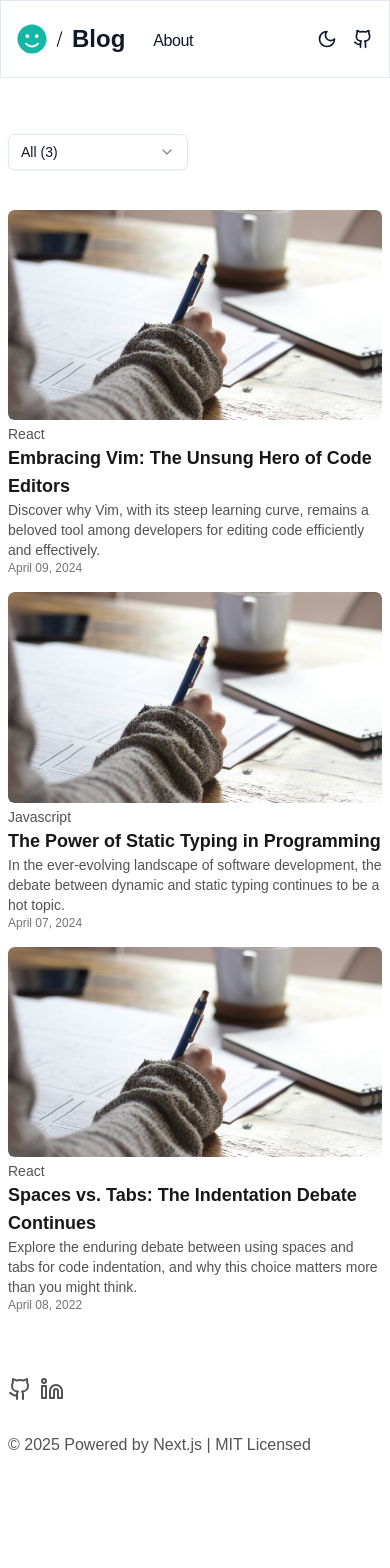
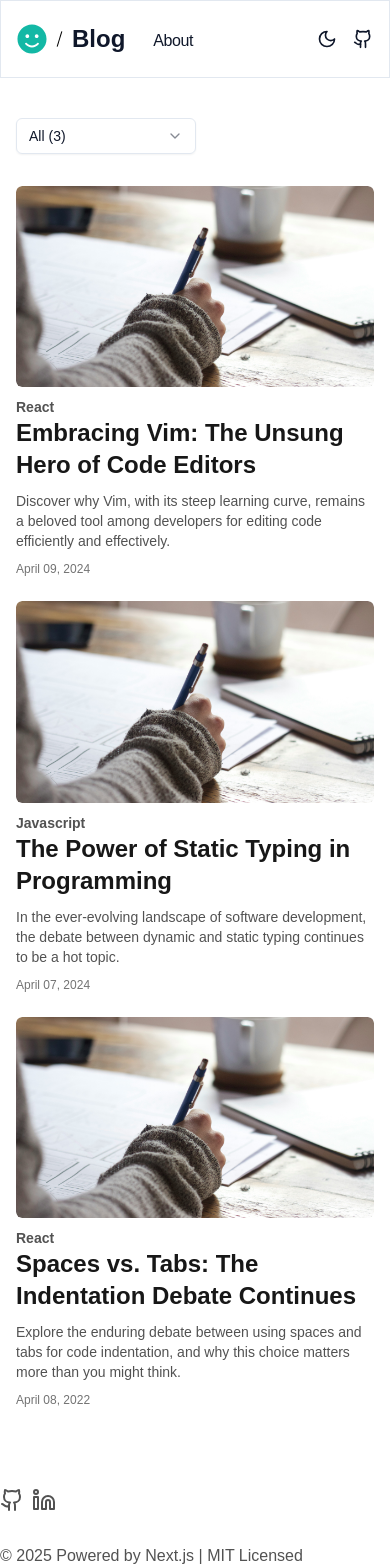
Before and after one commit to seoyoonyi/seoyoon-blog, a Next.js app: page / in a window 390 px wide. Shown: the top 1568 px of the page. Before the commit the page ends 1521 px from the top, so only its background shows below. Built offline with nearby package versions, Linux system fonts and the light colour scheme.

Commit message:
apply responsive container layout with max width and padding adjustment

```diff
--- a/app/category/[category]/page.tsx
+++ b/app/category/[category]/page.tsx
@@ -31,14 +31,12 @@ export default function CategoryPage() {
 
   return (
     <section>
-      <div className='my-8'>
-        <CategoryList
-          categories={categoryList} // Corrected prop name to 'categories'
-          onCategoryChange={onCategoryChange}
-          currentCategory={currentCategory}
-        />
-        <BlogPosts currentCategory={currentCategory} />
-      </div>
+      <CategoryList
+        categories={categoryList}
+        onCategoryChange={onCategoryChange}
+        currentCategory={currentCategory}
+      />
+      <BlogPosts currentCategory={currentCategory} />
     </section>
   )
 }
--- a/app/layout.tsx
+++ b/app/layout.tsx
@@ -2,8 +2,8 @@ import type { Metadata } from 'next'
 
 import './global.css'
 import { baseUrl } from './sitemap'
+import Footer from '@/components/common/footer'
 import Header from '@/components/common/header'
-import Footer from '@/components/common/footer'
 import { Analytics } from '@vercel/analytics/react'
 import { SpeedInsights } from '@vercel/speed-insights/next'
 
@@ -41,12 +41,12 @@ export default function RootLayout({ children }: { children: React.ReactNode })
       <head></head>
       <body className='font-sans antialiased'>
         <Header />
-        <main className='mt-6 flex min-w-0 max-w-xl flex-auto flex-col px-2 md:mx-auto md:px-0'>
+        <main className='mb-20 mt-10 flex max-w-screen-xl flex-auto flex-col px-4 md:mx-auto md:px-8 lg:px-20'>
           {children}
-          <Footer />
           <Analytics />
           <SpeedInsights />
         </main>
+        <Footer />
       </body>
     </html>
   )
--- a/app/page.tsx
+++ b/app/page.tsx
@@ -23,14 +23,12 @@ export default function Page() {
 
   return (
     <section>
-      <div className='my-8'>
-        <CategoryList
-          categories={categoryList} // Corrected prop name to 'categories'
-          onCategoryChange={onCategoryChange}
-          currentCategory={currentCategory}
-        />{' '}
-        <BlogPosts currentCategory={currentCategory} />
-      </div>
+      <CategoryList
+        categories={categoryList}
+        onCategoryChange={onCategoryChange}
+        currentCategory={currentCategory}
+      />
+      <BlogPosts currentCategory={currentCategory} />
     </section>
   )
 }
--- a/components/category/category-list.tsx
+++ b/components/category/category-list.tsx
@@ -54,7 +54,7 @@ const CategoryList = ({
 
   return (
     <>
-      <section className='mb-10 hidden sm:block'>
+      <section className='mb-8 hidden sm:block'>
         <ul className='flex gap-3'>
           <CategoryButton
             href='/'
@@ -73,7 +73,7 @@ const CategoryList = ({
           ))}
         </ul>
       </section>
-      <section className='mb-10 sm:hidden'>
+      <section className='mb-8 sm:hidden'>
         <Select value={selectedCategory} onValueChange={handleCategoryChange}>
           <SelectTrigger className='w-[180px]'>
             <SelectValue placeholder='Select category' />
--- a/components/common/footer.tsx
+++ b/components/common/footer.tsx
@@ -2,8 +2,8 @@ import { Github, Linkedin } from 'lucide-react'
 
 export default function Footer() {
   return (
-    <footer className='mb-16'>
-      <ul className='font-sm mt-8 flex space-x-2 text-neutral-600 dark:text-neutral-300'>
+    <footer className='mb-16 max-w-xl md:mx-auto'>
+      <ul className='font-sm flex space-x-2 text-neutral-600 dark:text-neutral-300'>
         <li>
           <a
             className='flex items-center transition-all hover:text-neutral-800 dark:hover:text-neutral-100'
--- a/components/posts.tsx
+++ b/components/posts.tsx
@@ -81,14 +81,10 @@ export function BlogPosts({ currentCategory }: BlogPostsProps) {
   }
 
   return (
-    <div>
+    <div className='grid grid-cols-1 gap-6 sm:grid-cols-2 lg:grid-cols-3'>
       {filteredBlogs.map((post) => (
-        <Link
-          key={post.slug}
-          className='mb-4 flex flex-col space-y-1 md:flex-row md:space-x-4'
-          href={`/${post.slug}`}
-        >
-          <div className='relative aspect-video w-full overflow-hidden rounded-md md:w-1/3'>
+        <Link key={post.slug} className='flex flex-col' href={`/${post.slug}`}>
+          <div className='relative mb-2.5 aspect-video w-full overflow-hidden rounded-md'>
             <Image
               src={post.metadata.image || '/default-image.jpg'}
               alt={post.metadata.title || 'No title'}
@@ -98,13 +94,13 @@ export function BlogPosts({ currentCategory }: BlogPostsProps) {
           </div>
 
           <div className='flex flex-1 flex-col'>
-            <p className='text-sm text-neutral-600 dark:text-neutral-400'>
+            <p className='text-sm font-bold text-neutral-600 dark:text-neutral-400'>
               {post.metadata.category}
             </p>
-            <p className='text-lg font-semibold text-neutral-900 dark:text-neutral-100'>
+            <p className='mb-2.5 text-2xl font-semibold text-neutral-900 dark:text-neutral-100'>
               {post.metadata.title}
             </p>
-            <p className='text-sm text-neutral-600 dark:text-neutral-400'>
+            <p className='mb-2.5 text-sm text-neutral-600 dark:text-neutral-400'>
               {post.metadata.summary}
             </p>
             <p className='text-xs text-neutral-500 dark:text-neutral-400'>
```
